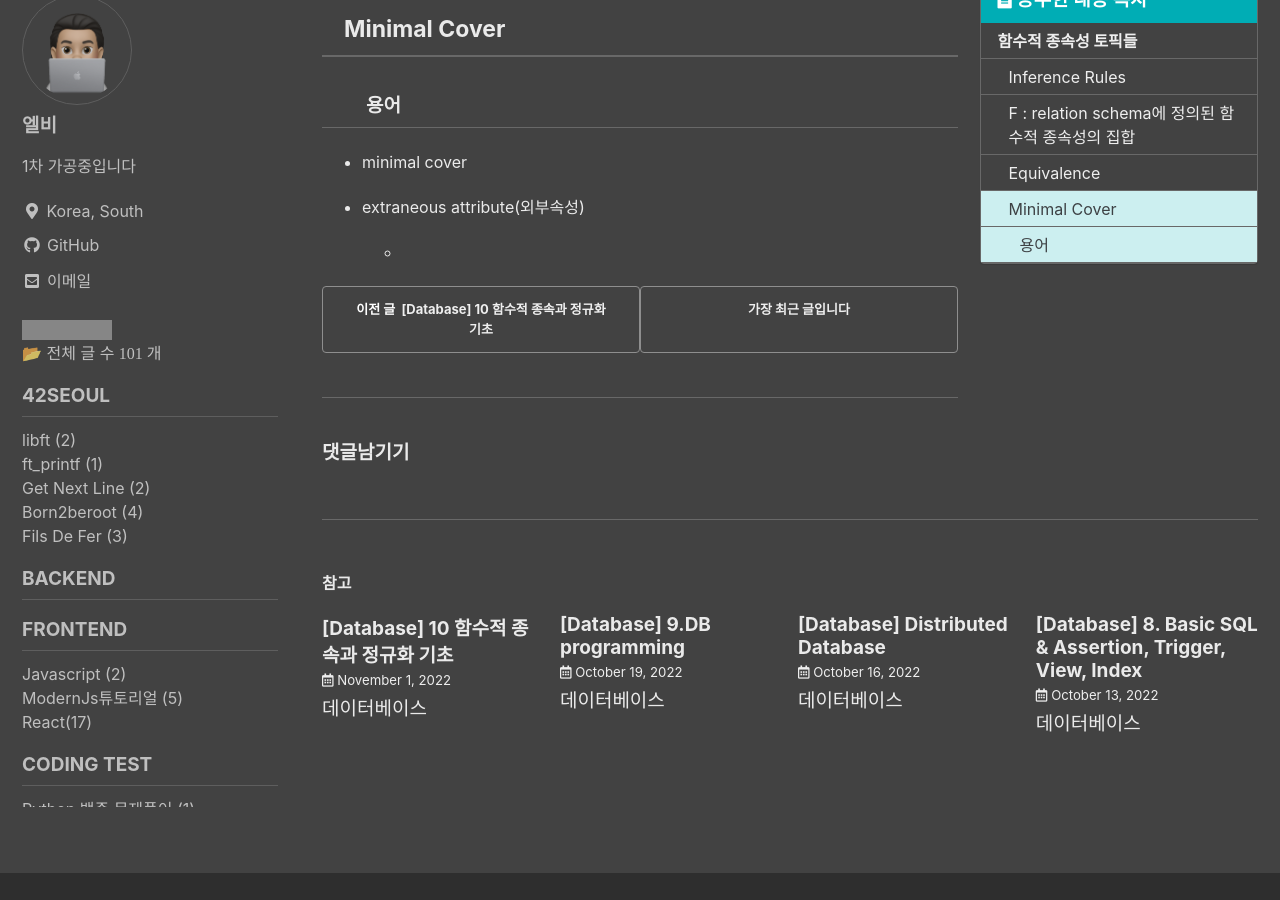
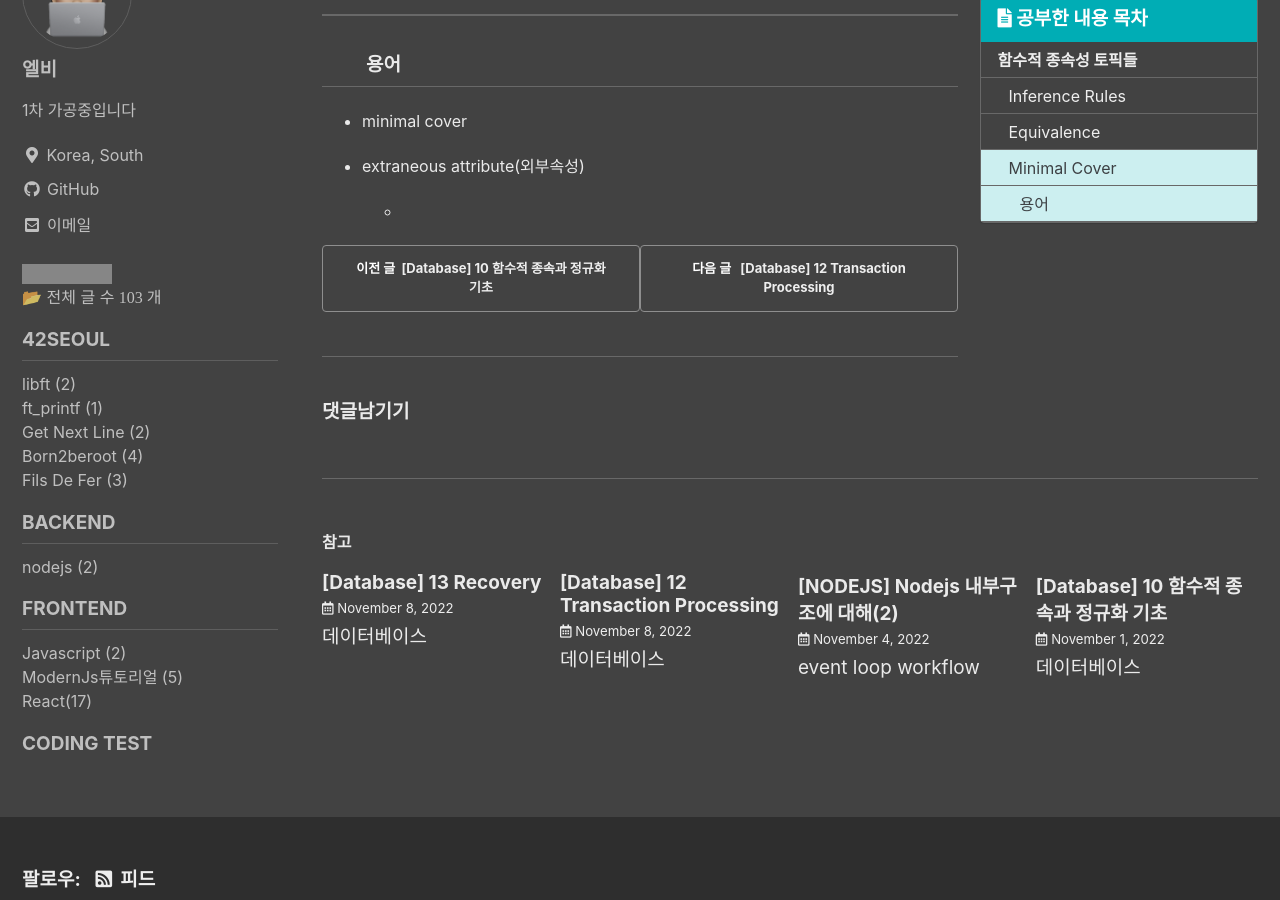
Before and after one commit to koreanddinghwan/koreanddinghwan.github.io, a Jekyll site: the page built from _posts/db/database/2022-11-01-12.md, in a window 1280 px wide and 900 px high, scrolled down 869 px. Built offline with Jekyll 4.4.1, drawn with Linux system fonts in a browser that asks for light colours; cached includes are drawn as plain includes; some web fonts are replaced; comment, search, counter and statistics services are not loaded; part of the change alters nothing that is shown; grey boxes are pictures that could not be loaded.

Commit message:
FEAT:POST

```diff
--- a/_posts/db/database/2022-11-01-12.md
+++ b/_posts/db/database/2022-11-01-12.md
@@ -26,7 +26,6 @@ last_modified_at: 2022-11-01
 ## Inference Rules
 
 - F : relation schema에 정의된 함수적 종속성의 집합
--
 
 
 <br>
--- /dev/null
+++ b/_posts/db/database/2022-11-08-13.md
@@ -0,0 +1,17 @@
+---
+title: "[Database] 12 Transaction Processing"
+excerpt: "데이터베이스"
+
+categories:
+  - database
+tags:
+ - Transaction Processing
+ - two-phase-locking
+
+
+toc: true
+toc_sticky: true
+
+date: 2022-11-08
+last_modified_at: 2022-11-08
+---
--- /dev/null
+++ b/_posts/db/database/2022-11-08-14.md
@@ -0,0 +1,17 @@
+---
+title: "[Database] 13 Recovery"
+excerpt: "데이터베이스"
+
+categories:
+  - database
+tags:
+ - Recovery
+ - Recovery Algorithms
+
+
+toc: true
+toc_sticky: true
+
+date: 2022-11-08
+last_modified_at: 2022-11-08
+---
```
Also changed, not shown: _posts/backend/node/2022-11-04-1.md (+3 -3 lines), _posts/backend/node/2022-11-04-2.md (+2 -2 lines).
